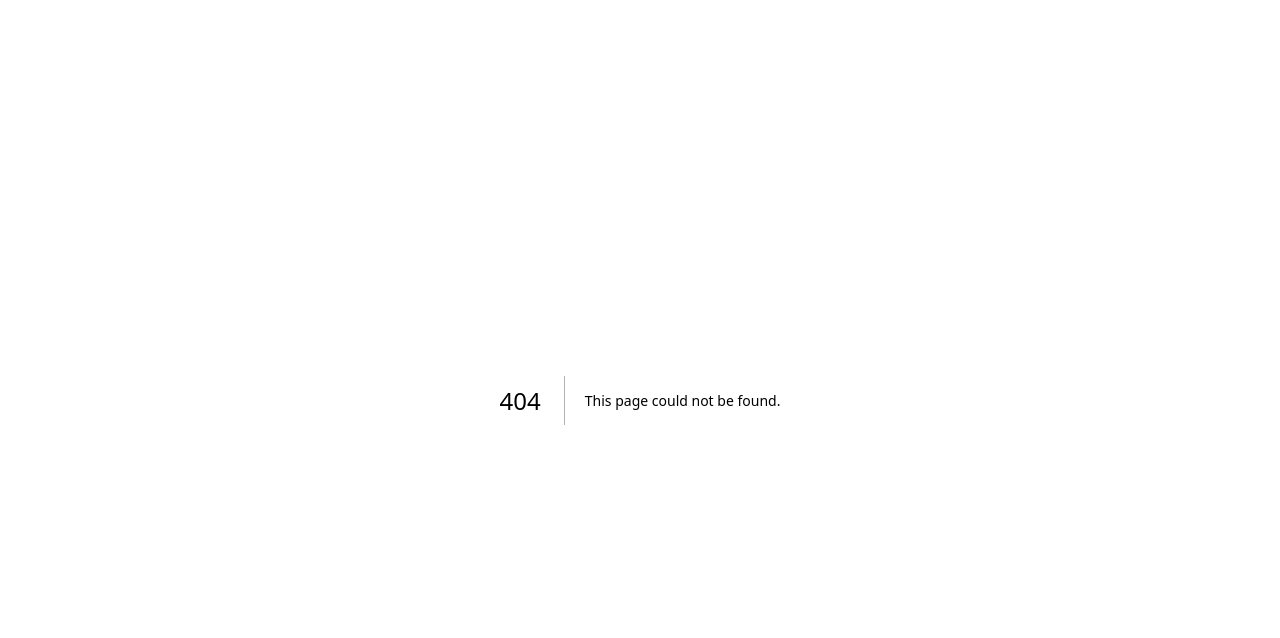
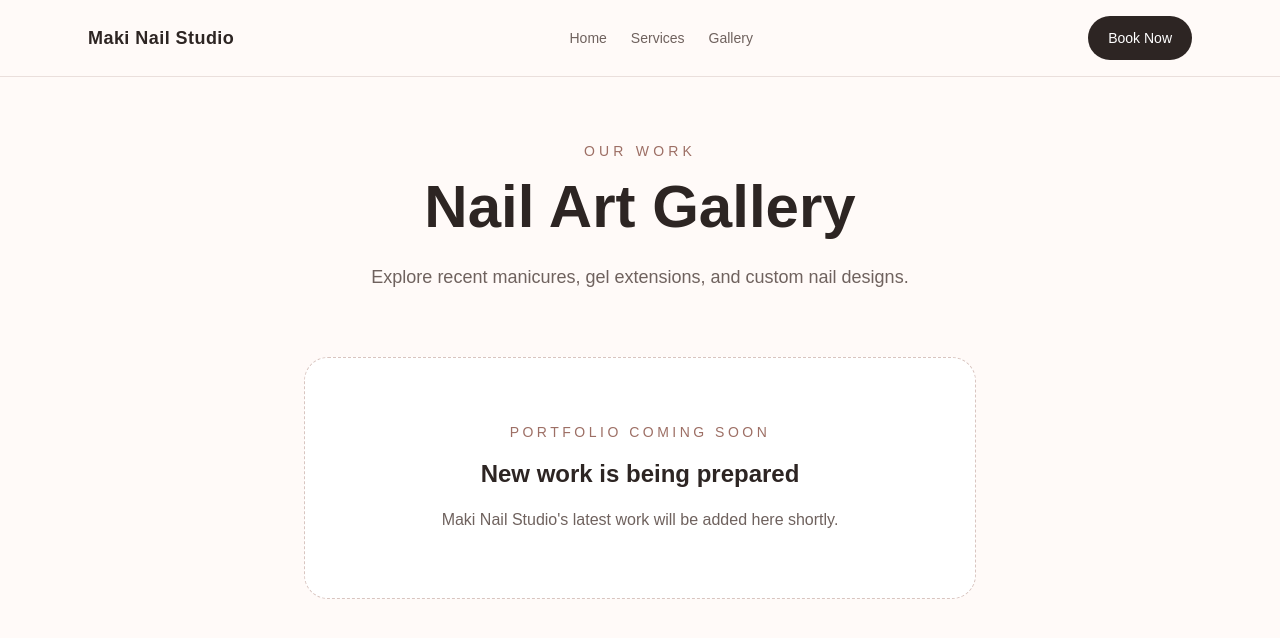
Before and after one commit to Cesareyu/maki-nail-studio, a Next.js app: page /gallery in a window 1280 px wide. Before the commit this address had no page. Shown: the top 638 px of the page. Built offline with nearby package versions, Linux system fonts and the light colour scheme.

Commit message:
Add site navigation and gallery page

```diff
--- /dev/null
+++ b/app/gallery/page.tsx
@@ -0,0 +1,37 @@
+export default function GalleryPage() {
+  return (
+    <main className="min-h-screen bg-[#fffaf8] px-6 py-16 text-[#2d2523]">
+      <div className="mx-auto max-w-6xl">
+        <header className="mx-auto max-w-3xl text-center">
+          <p className="text-sm uppercase tracking-[0.3em] text-[#9d6f65]">
+            Our Work
+          </p>
+
+          <h1 className="mt-4 text-4xl font-semibold md:text-6xl">
+            Nail Art Gallery
+          </h1>
+
+          <p className="mt-6 text-lg leading-8 text-[#6f625e]">
+            Explore recent manicures, gel extensions,
+            and custom nail designs.
+          </p>
+        </header>
+
+        <section className="mx-auto mt-16 max-w-2xl rounded-3xl border border-dashed border-[#d9c5c0] bg-white px-6 py-16 text-center">
+          <p className="text-sm uppercase tracking-[0.25em] text-[#9d6f65]">
+            Portfolio Coming Soon
+          </p>
+
+          <h2 className="mt-4 text-2xl font-semibold">
+            New work is being prepared
+          </h2>
+
+          <p className="mx-auto mt-4 max-w-lg leading-7 text-[#6f625e]">
+            Maki Nail Studio&apos;s latest work will be
+            added here shortly.
+          </p>
+        </section>
+      </div>
+    </main>
+  );
+}
--- a/app/layout.tsx
+++ b/app/layout.tsx
@@ -1,6 +1,7 @@
 import type { Metadata } from "next";
 import { Geist, Geist_Mono } from "next/font/google";
 import "./globals.css";
+import { SiteHeader } from "@/components/site-header";
 
 const geistSans = Geist({
   variable: "--font-geist-sans",
@@ -23,7 +24,10 @@ export default function RootLayout({ children }: LayoutProps<"/">) {
       lang="en"
       className={`${geistSans.variable} ${geistMono.variable} h-full antialiased`}
     >
-      <body className="min-h-full flex flex-col">{children}</body>
+      <body className="min-h-full flex flex-col">
+        <SiteHeader />
+        {children}
+      </body>
     </html>
   );
 }
--- a/app/page.tsx
+++ b/app/page.tsx
@@ -1,6 +1,7 @@
 import { ServiceBundleCard } from "@/components/service-bundle-card";
 import { ServiceCard } from "@/components/service-card";
 import { serviceBundles, services } from "@/data/services";
+import Link from "next/link";
 
 export default function Home() {
   return (
@@ -19,9 +20,13 @@ export default function Home() {
           one-to-one studio experience.
         </p>
 
-        <button className="mt-10 rounded-full bg-[#2d2523] px-8 py-4 text-sm font-medium text-white">
+        <Link
+          href="/services"
+          className="mt-10 rounded-full bg-[#2d2523] px-8 py-4 text-sm font-medium text-white"
+        >
           Book an Appointment
-        </button>
+        </Link>
+
       </section>
       <section className="px-6 py-28">
           <div className="mx-auto max-w-6x1">
--- /dev/null
+++ b/components/site-header.tsx
@@ -0,0 +1,51 @@
+import Link from "next/link";
+
+export function SiteHeader() {
+  return (
+    <header className="sticky top-0 z-50 border-b border-[#eadfdc] bg-[#fffaf8]/95 backdrop-blur">
+      <div className="mx-auto flex max-w-6xl flex-wrap items-center justify-between gap-4 px-6 py-4">
+        <Link
+          href="/"
+          className="text-lg font-semibold tracking-wide text-[#2d2523]"
+        >
+          Maki Nail Studio
+        </Link>
+
+        <nav
+          aria-label="Main navigation"
+          className="order-3 flex w-full items-center gap-6 overflow-x-auto border-t border-[#eadfdc] pt-4 text-sm md:order-none md:w-auto md:border-0 md:pt-0"
+        >
+          <Link
+            href="/"
+            className="whitespace-nowrap text-[#6f625e] hover:text-[#2d2523]"
+          >
+            Home
+          </Link>
+
+          <Link
+            href="/services"
+            className="whitespace-nowrap text-[#6f625e] hover:text-[#2d2523]"
+          >
+            Services
+          </Link>
+
+                  <Link
+          href="/gallery"
+          className="whitespace-nowrap text-[#6f625e] hover:text-[#2d2523]"
+        >
+          Gallery
+        </Link>
+
+        </nav>
+
+        <Link
+          href="/services"
+          className="rounded-full bg-[#2d2523] px-5 py-3 text-sm font-medium text-white"
+        >
+          Book Now
+        </Link>
+
+      </div>
+    </header>
+  );
+}
--- /dev/null
+++ b/data/gallery.ts
@@ -0,0 +1,19 @@
+export type GalleryCategory =
+  | "manicure"
+  | "pedicure"
+  | "gel"
+  | "custom-design";
+
+export type GalleryItem = {
+  id: string;
+  title: string;
+  description: string;
+  imageSrc: string;
+  altText: string;
+  category: GalleryCategory;
+  serviceId: string | null;
+  isFeatured: boolean;
+  isPublished: boolean;
+};
+
+export const galleryItems: GalleryItem[] = [];
```
